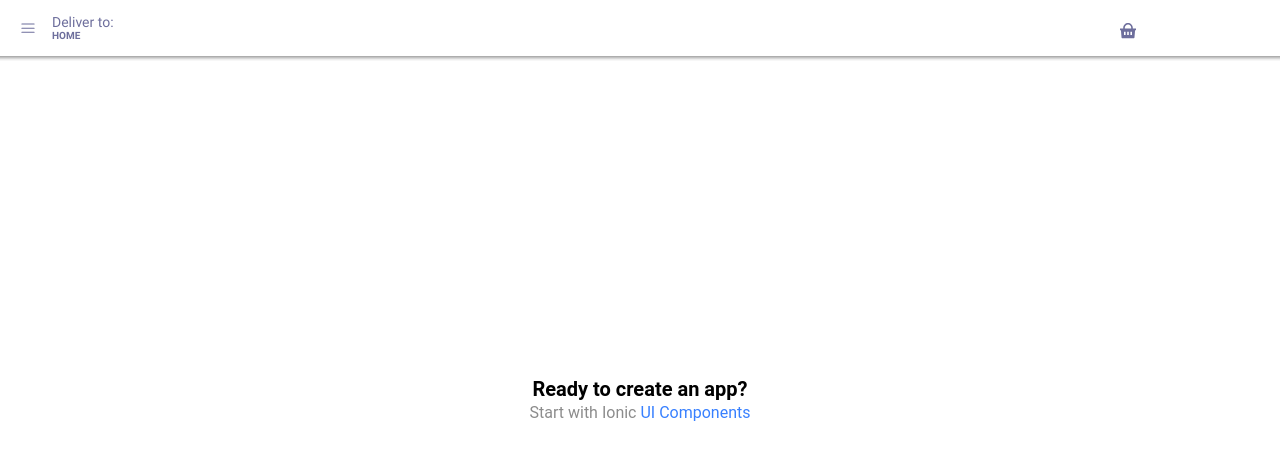
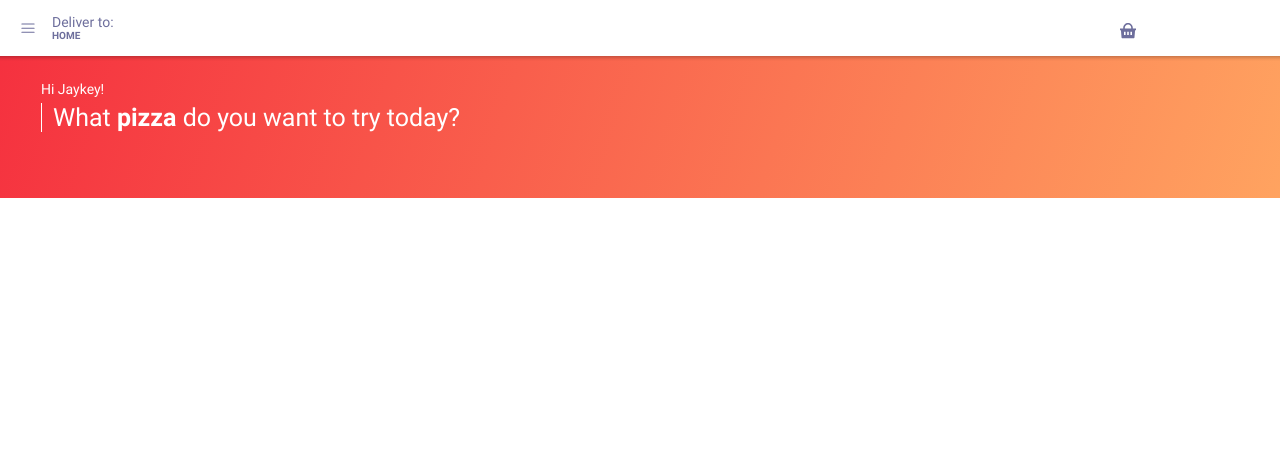
Before and after one commit to Jefferson227/uncle-john-pizzas-app, a React (Create React App) app: page /home in a window 1280 px wide. Shown: the top 460 px of the page. Built offline with nearby package versions, Linux system fonts and the light colour scheme.

Commit message:
Add header in the home page

```diff
--- a/src/components/ExploreContainer.css
+++ /dev/null
@@ -1,24 +0,0 @@
-.container {
-  text-align: center;
-  position: absolute;
-  left: 0;
-  right: 0;
-  top: 50%;
-  transform: translateY(-50%);
-}
-
-.container strong {
-  font-size: 20px;
-  line-height: 26px;
-}
-
-.container p {
-  font-size: 16px;
-  line-height: 22px;
-  color: #8c8c8c;
-  margin: 0;
-}
-
-.container a {
-  text-decoration: none;
-}
--- a/src/components/ExploreContainer.tsx
+++ /dev/null
@@ -1,14 +0,0 @@
-import './ExploreContainer.css';
-
-interface ContainerProps { }
-
-const ExploreContainer: React.FC<ContainerProps> = () => {
-  return (
-    <div className="container">
-      <strong>Ready to create an app?</strong>
-      <p>Start with Ionic <a target="_blank" rel="noopener noreferrer" href="https://ionicframework.com/docs/components">UI Components</a></p>
-    </div>
-  );
-};
-
-export default ExploreContainer;
--- a/src/pages/Home.css
+++ b/src/pages/Home.css
@@ -0,0 +1,31 @@
+.home-padding-top {
+  padding-top: 56px;
+}
+
+.home-header {
+  width: 100%;
+  height: 142px;
+  background: linear-gradient(
+    107.9deg,
+    var(--base-text-color-red-10) 0%,
+    var(--base-text-color-orange-10) 100%
+  );
+  color: #fff;
+  font-family: RobotoRegular;
+  padding: 25px 100px 25px 41px;
+}
+
+.home-header strong {
+  font-family: RobotoBold;
+}
+
+.home-greeting {
+  font-size: 14px;
+  margin-bottom: 6px;
+}
+
+.home-message {
+  font-size: 25px;
+  border-left: 1px solid #fff;
+  padding-left: 11px;
+}
--- a/src/pages/Home.tsx
+++ b/src/pages/Home.tsx
@@ -1,22 +1,17 @@
 import { IonContent, IonHeader, IonPage, IonTitle, IonToolbar } from '@ionic/react';
-import ExploreContainer from '../components/ExploreContainer';
 import './Home.css';
 
 const Home: React.FC = () => {
   return (
     <IonPage>
-      <IonHeader>
-        <IonToolbar>
-          <IonTitle>Blank</IonTitle>
-        </IonToolbar>
-      </IonHeader>
       <IonContent fullscreen>
-        <IonHeader collapse="condense">
-          <IonToolbar>
-            <IonTitle size="large">Blank</IonTitle>
-          </IonToolbar>
-        </IonHeader>
-        <ExploreContainer />
+        <div className="home-padding-top"></div>
+
+        <section className="home-header">
+          <div className="home-greeting">Hi Jaykey!</div>
+
+          <div className="home-message">What <strong>pizza</strong> do you want to try today?</div>
+        </section>
       </IonContent>
     </IonPage>
   );
--- a/src/theme/variables.css
+++ b/src/theme/variables.css
@@ -8,6 +8,7 @@ http://ionicframework.com/docs/theming/ */
   --base-text-color-gray-13: #dadae5;
   --base-text-color-gray-15: #f4f3f9;
   --base-text-color-orange-10: #ffa360;
+  --base-text-color-red-10: #f5313f;
 }
 
 /** Ionic CSS Variables **/
```
